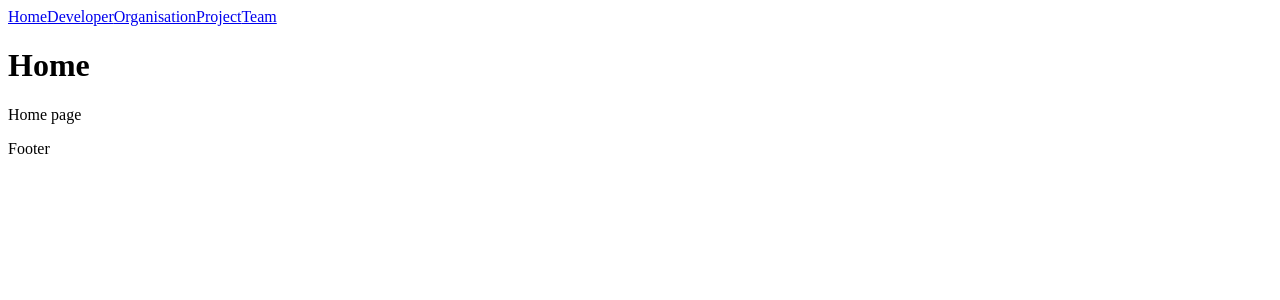
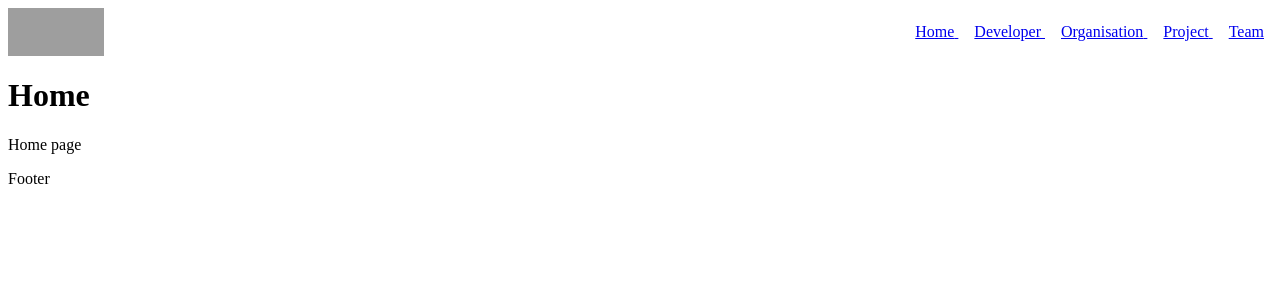
Before and after one commit to chingu-voyage7/Geckos-Team-19, a Next.js app: page / in a window 1280 px wide. Shown: the top 300 px of the page. Built offline with nearby package versions, Linux system fonts and the light colour scheme; grey boxes are pictures that could not be loaded.

Commit message:
#5: Added base styles for header

```diff
--- a/components/Layout.js
+++ b/components/Layout.js
@@ -1,16 +1,21 @@
-import Link from "next/link";
+import Head from 'next/head'
+import Navbar from './navbar'
 
 export default ({ children, title }) => (
   <div>
+    <Head>
+      <title>{ title }</title>
+      <meta name="viewport" content="initial-scale=1.0, width=device-width" />
+      <meta charSet='utf-8' />
+    </Head>
+
     <header>
-      <Link href="/"><a>Home</a></Link>
-      <Link href="/developer"><a>Developer</a></Link>
-      <Link href="/organisation"><a>Organisation</a></Link>
-      <Link href="/project"><a>Project</a></Link>
-      <Link href="/team"><a>Team</a></Link>
+      <Navbar />
     </header>
+
     <h1>{ title }</h1>
     { children }
+
     <footer>Footer</footer>
   </div>
 )
--- /dev/null
+++ b/components/navbar.js
@@ -0,0 +1,37 @@
+import Link from "next/link";
+import commonStyles from '../static/common.scss';
+
+function Navbar() {
+  const baseClass = "navbar";
+  const imgUrl = "https://www.freelogodesign.org/Content/img/slide-logo-1.png";
+  const bgImage = {
+    backgroundImage: 'url(' + imgUrl + ')',
+  };
+  const links = [
+    { href: '/', text: 'Home' },
+    { href: '/developer', text: 'Developer' },
+    { href: '/organisation', text: 'Organisation' },
+    { href: '/project', text: 'Project' },
+    { href: '/team', text: 'Team' },
+  ]
+
+  return (
+    <div>
+      <style dangerouslySetInnerHTML={{ __html: commonStyles }} />
+
+      <div className = { baseClass }>
+        <div className = { baseClass + '__logo' }>
+          <div className = { baseClass + '__logo__img' } style={ bgImage }></div>
+        </div>
+        <div className = { baseClass + '__links' }>
+          { links.map(el => {
+              return <Link href= { el.href } key={ el.text }><a>{ el.text} </a></Link>
+            })
+          }
+        </div>
+      </div>
+    </div>
+  )
+}
+
+export default Navbar;
--- /dev/null
+++ b/static/common.scss
@@ -0,0 +1,4 @@
+// Styles that are shared accross many pages
+// @import "./shared/file-name.scss";
+
+@import "./shared/navbar.scss";
--- /dev/null
+++ b/static/hp.scss
@@ -0,0 +1,2 @@
+// Styles specific for home page
+// @import "./HP/file-name.scss";
--- /dev/null
+++ b/static/shared/navbar.scss
@@ -0,0 +1,24 @@
+.navbar {
+  display: flex;
+  align-items: center;
+  justify-content: space-between;
+
+  &__logo {
+    max-width: 100%;
+    min-width: 6rem;
+
+    &__img {
+      width: 100%;
+      padding-top: 50%;
+      background-position: center;
+      background-size: cover;
+      background-repeat: no-repeat;
+    }
+  }
+
+  &__links {
+    a {
+      padding: .5rem;
+    }
+  }
+}
```
